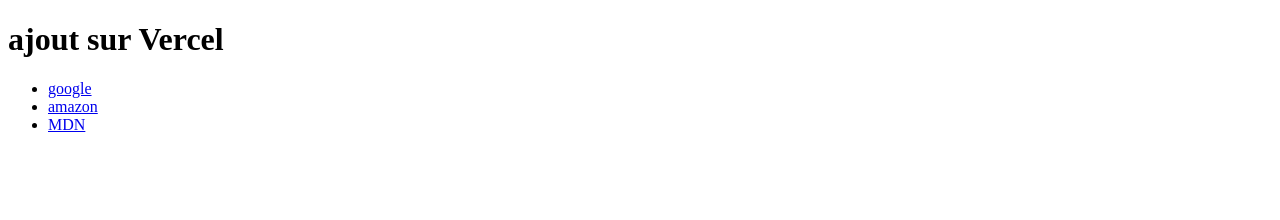
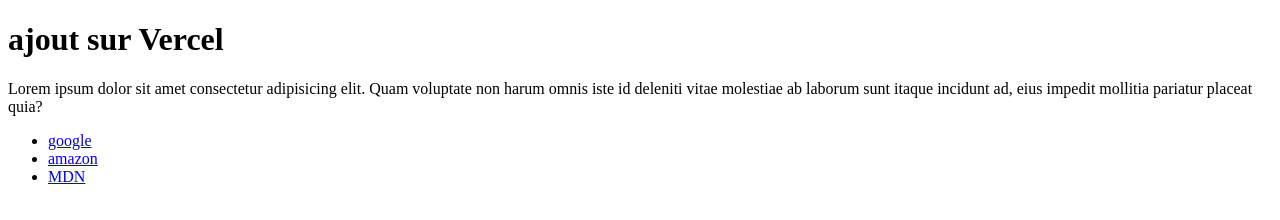
Before and after one commit to JeremyDallain/test-actions, a website: page docs/index.html in a window 1280 px wide. Drawn offline with Linux system fonts and the light colour scheme.

Commit message:
Ajout de contenu sur Vercel

```diff
--- a/docs/index.html
+++ b/docs/index.html
@@ -7,6 +7,7 @@
   </head>
   <body>
     <h1>ajout sur Vercel</h1>
+    <p>Lorem ipsum dolor sit amet consectetur adipisicing elit. Quam voluptate non harum omnis iste id deleniti vitae molestiae ab laborum sunt itaque incidunt ad, eius impedit mollitia pariatur placeat quia?</p>
     <ul>
       <li><a href="https://www.google.com">google</a></li>
       <li><a href="https://www.amazon.fr/">amazon</a></li>
```
